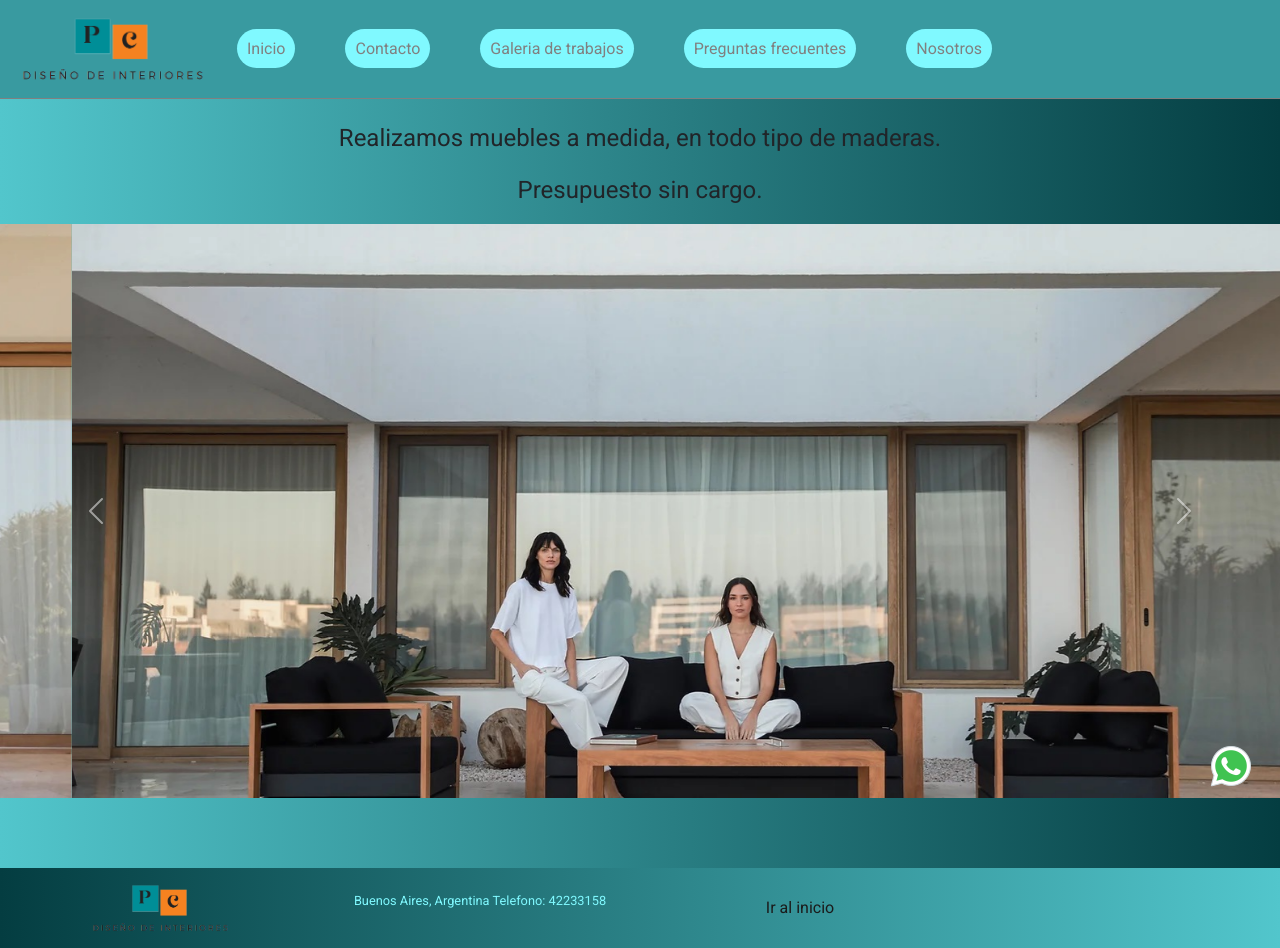
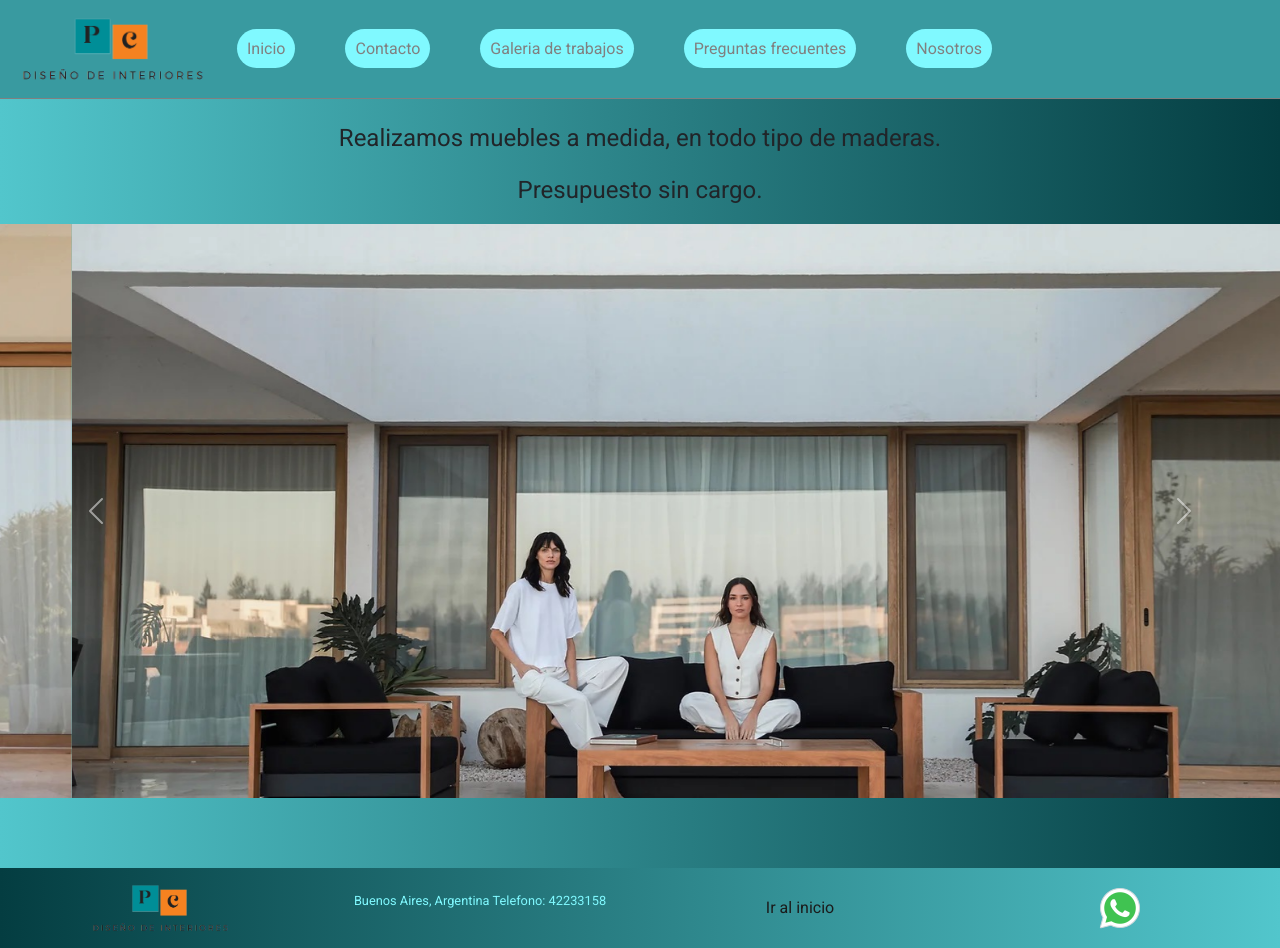
Before and after one commit to PonteMaxi/pre-entregable-3-Maximiliano-de-Ponte, a website: page index.html in a window 1280 px wide. Drawn offline with nearby package versions, Linux system fonts and the light colour scheme.

Commit message:
corregi el icono de wthp que esta mal

```diff
--- a/scss/utilities/_transform.scss
+++ b/scss/utilities/_transform.scss
@@ -1,13 +1,6 @@
 //transformaciones
 
 .icono-whp{
-
-    cursor: pointer;
-        width: 3rem;
-        //posiiton
-        position: fixed;
-        right: 25px;
-        bottom: 10px;
 
         transition: all 2s;
 
```
Also changed, not shown: css/style.css, 1 other file.
